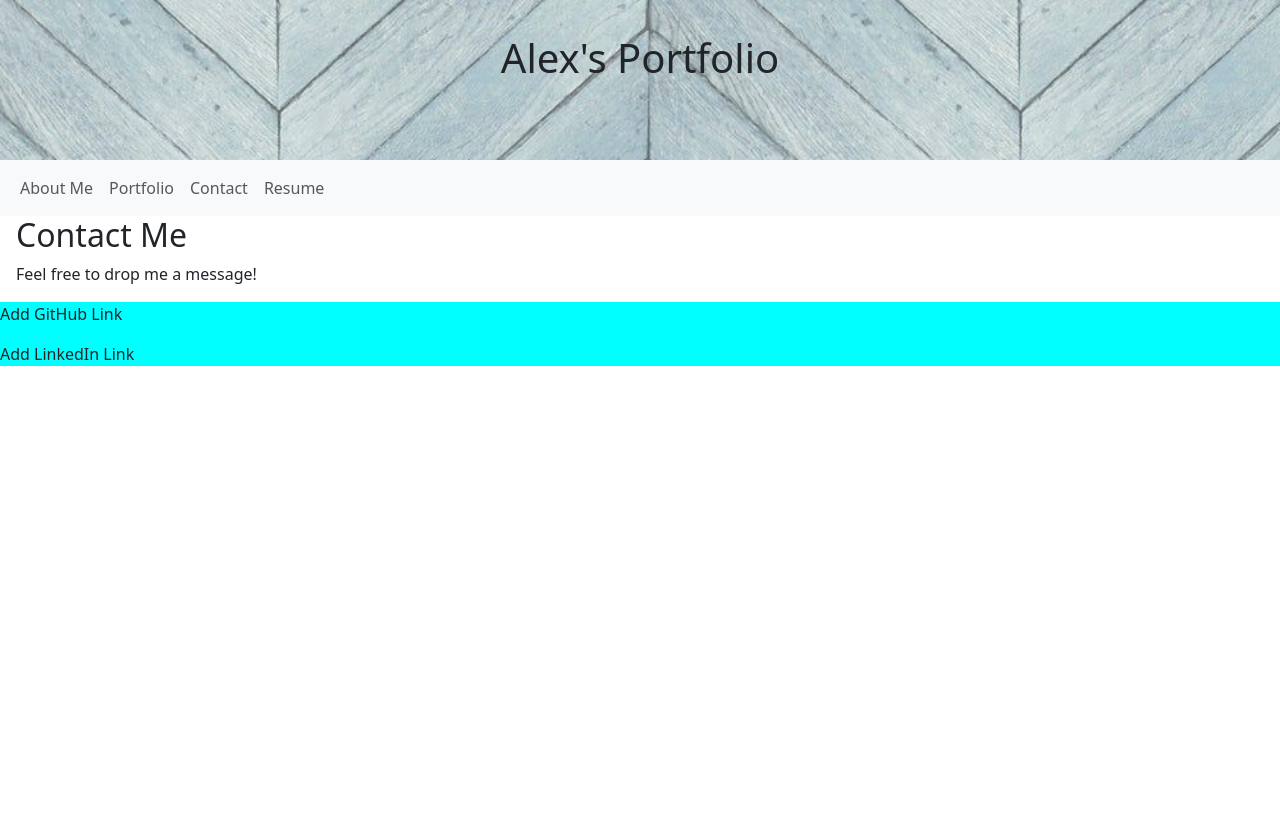
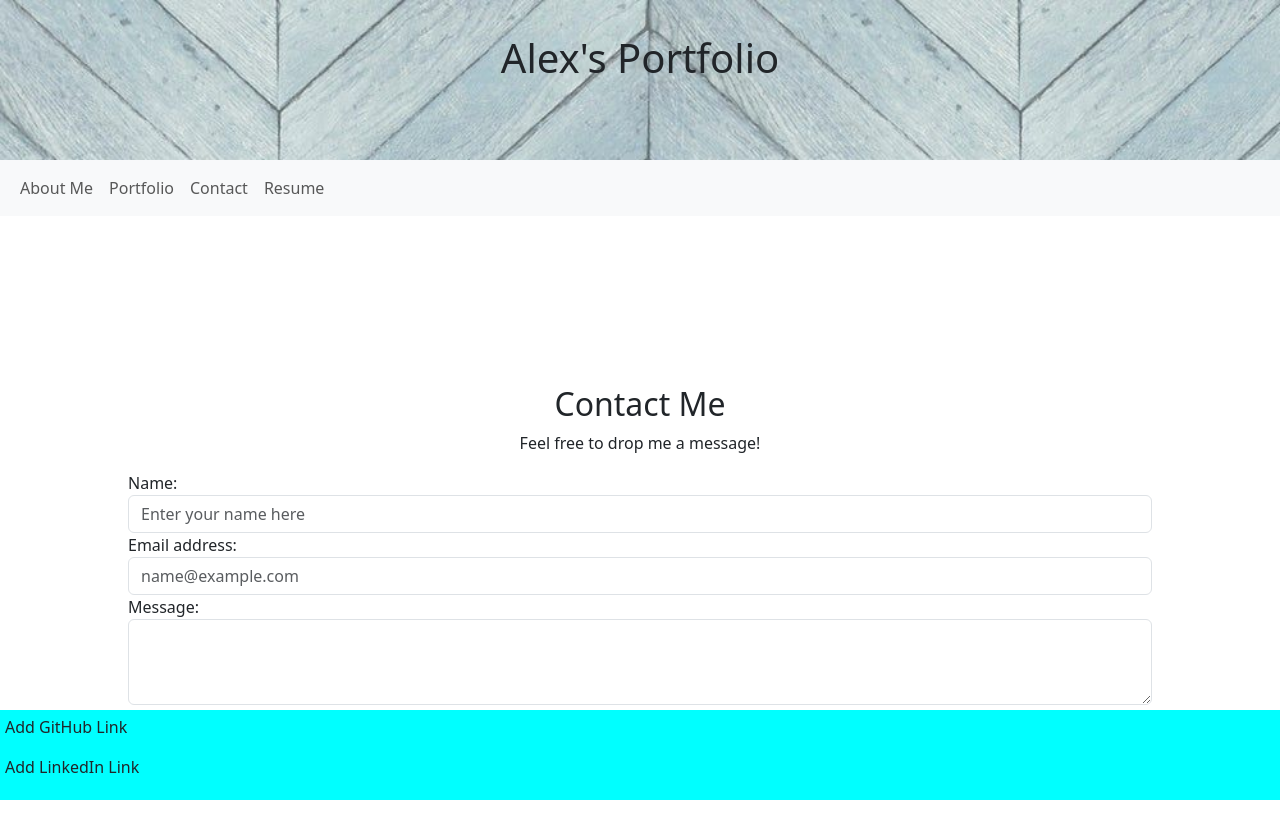
Before and after one commit to AlexLenson/React-Portfolio, a React (Vite) app: page /contact in a window 1280 px wide. Shown: the top 838 px of the page. Before the commit the page ends 800 px from the top, so only its background shows below. Built offline with nearby package versions, Linux system fonts and the light colour scheme.

Commit message:
added email-js to contact page

```diff
--- a/package.json
+++ b/package.json
@@ -11,9 +11,12 @@
   },
   "dependencies": {
     "bootstrap": "^5.3.2",
+    "emailjs": "^4.0.3",
+    "emailjs-com": "^3.2.0",
     "react": "^18.2.0",
     "react-dom": "^18.2.0",
-    "react-router-dom": "^6.11.1"
+    "react-router-dom": "^6.11.1",
+    "validator": "^13.11.0"
   },
   "devDependencies": {
     "@types/react": "^18.2.15",
--- a/src/components/Contact.jsx
+++ b/src/components/Contact.jsx
@@ -1,12 +1,68 @@
 
-import React from 'react';
+import React, { useState } from 'react';
+import validator from 'validator';
+import emailjs from "emailjs-com"
 
 function Contact() {
+    const [formData, setFormData] = useState({name:"", email:"", message:""})
+    const [isValidEmail, setIsValidEmail] = useState(true)
+    const [showAlert, setShowAlert] = useState(false)
+    emailjs.init("SeFTcqj_NYRxSoTSb")
+
+    const handleInputChange = (event) => {
+        const{name,value} = event.target
+        setFormData({...formData, [name]:value})
+        setIsValidEmail(validator.isEmail(formData.email))
+        console.log(formData);
+    }
+
+    const handleSubmit = (e) => {
+        e.preventDefault()
+        if (isValidEmail) {
+            console.log("email is valid");
+        } else {
+            setShowAlert("Please enter a valid email address")
+
+        }
+        emailjs.send("service_yfxhdmf", "template_e98simn", {
+            from_name: formData.name,
+            from_email: formData.email,
+            message: formData.message
+        })
+        .then((res) => {
+            console.log("Email sent successfully:", res);
+        })
+        .catch((error) => {
+            console.error("Error sending email:", error)
+        })
+    }
+
     return (
-        <div>
-            <h2>Contact Me</h2>
-            <p>Feel free to drop me a message!</p>
-            {/* Add contact form? */}
+        <div className="contact-section">
+            <h2 className="text-center">Contact Me</h2>
+            <p className="text-center">Feel free to drop me a message!</p>
+            {showAlert && (
+                <div class="alert alert-danger" role="alert">
+                    {showAlert}
+                </div>
+            )}
+            <form onSubmit={handleSubmit}>
+                <div className="form-group">
+                    <label for="exampleFormControlInput1">Name:</label>
+                    <input type="text" className="form-control" id="exampleFormControlInput1" name="name" onChange={handleInputChange} placeholder="Enter your name here"/>
+                </div>
+                <div className="form-group">
+                    <label for="exampleFormControlInput1">Email address:</label>
+                    <input type="email" className="form-control" id="exampleFormControlInput2" name="email" onChange={handleInputChange} placeholder="name@example.com"/>
+                </div>
+                <div className="form-group">
+                    <label for="exampleFormControlTextarea1">Message:</label>
+                    <textarea className="form-control" id="exampleFormControlTextarea1" rows="3" name="message" onChange={handleInputChange}></textarea>
+                </div>
+                <div className="d-flex justify-content-center mt-4">
+                    <button className="btn btn-dark">Submit</button>
+                </div>
+            </form>
         </div>
     );
 }
--- a/src/components/Footer.jsx
+++ b/src/components/Footer.jsx
@@ -2,7 +2,7 @@
 
 function Footer () {
     return(
-    <footer>
+    <footer className="sticky-bottom">
         <p>Add GitHub Link</p>
         <p>Add LinkedIn Link</p>
     </footer>
--- a/src/components/Portfolio.jsx
+++ b/src/components/Portfolio.jsx
@@ -5,7 +5,7 @@ import Project from './Project';
 
 function Portfolio() {
     return (
-        <div className="portfolio">
+        <div className="portfolio row d-flex justify-content-center flex-wrap gap-3">
             {projectData.map((project, index) => (
                 <Project
                     key={index}
--- a/src/components/Project.jsx
+++ b/src/components/Project.jsx
@@ -2,8 +2,8 @@
 function Project(props){
     return (
 
-    <div className="card">
-        <img src={props.image} alt="" />
+    <div className="card" style={{ width: "30vw", height: "35vh"}}>
+            <img src={props.image} alt="" style={{ width: "29vw", height: "15vh" }} />
         <div className="card-body">
             <h3>{props.title}</h3>
             <a href={props.link}>Deployed Link</a>
--- a/src/index.css
+++ b/src/index.css
@@ -13,8 +13,11 @@ header{
   padding: 10px;
 }
 
-.about{
-  height:80vh;
+main{
+  display: flex;
+  align-items: center;
+  justify-content: center;
+  height: 90vh;
 }
 
 .about img{
@@ -27,6 +30,12 @@ header{
 .about p{
   width:60vw;
 }
+
+.contact-section {
+  width: 80vw;
+}
+
 footer{
   background-color: aqua;
+  padding: 5px;
 }
```
Also changed, not shown: 1 other file (tests, documents, lock files or other folders).
